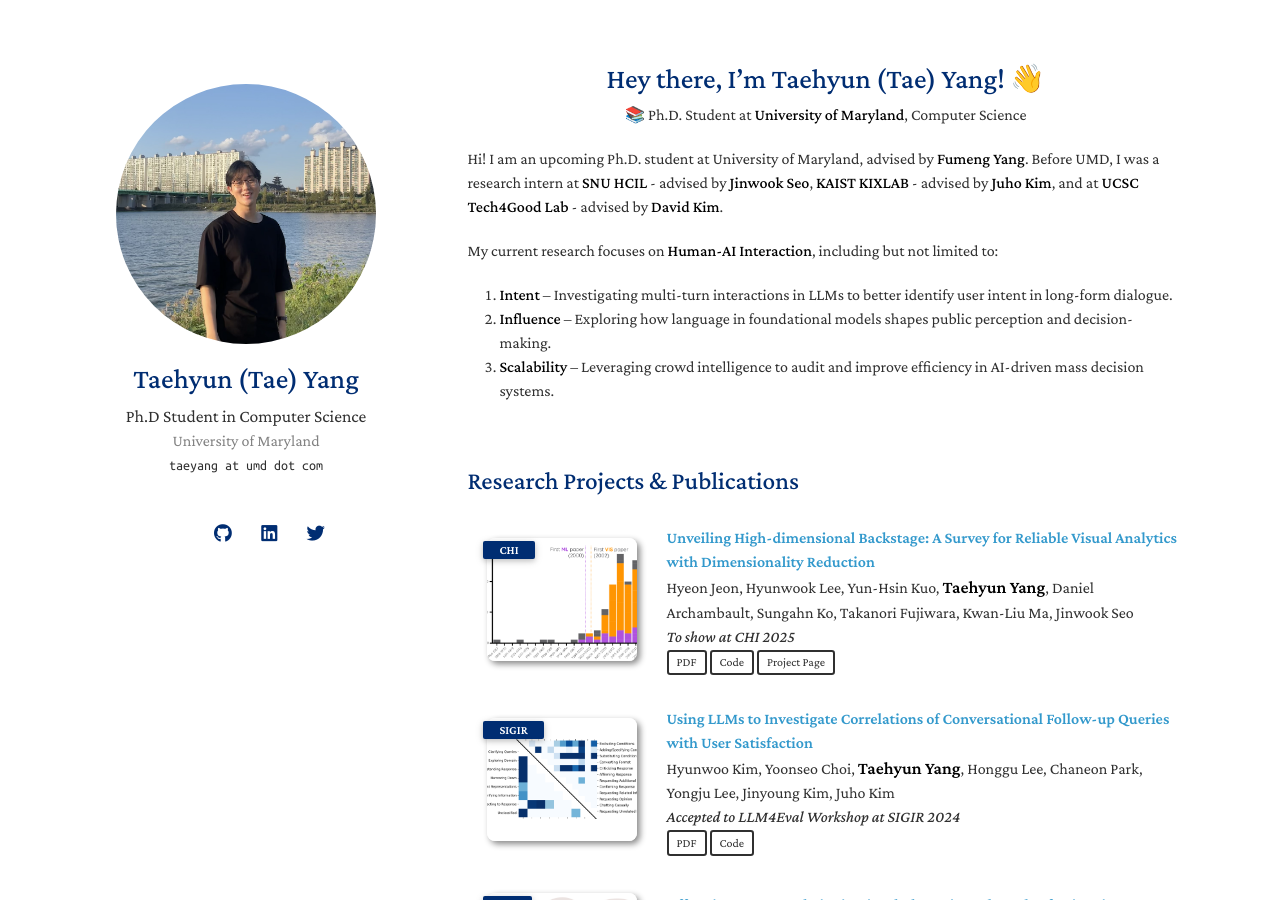
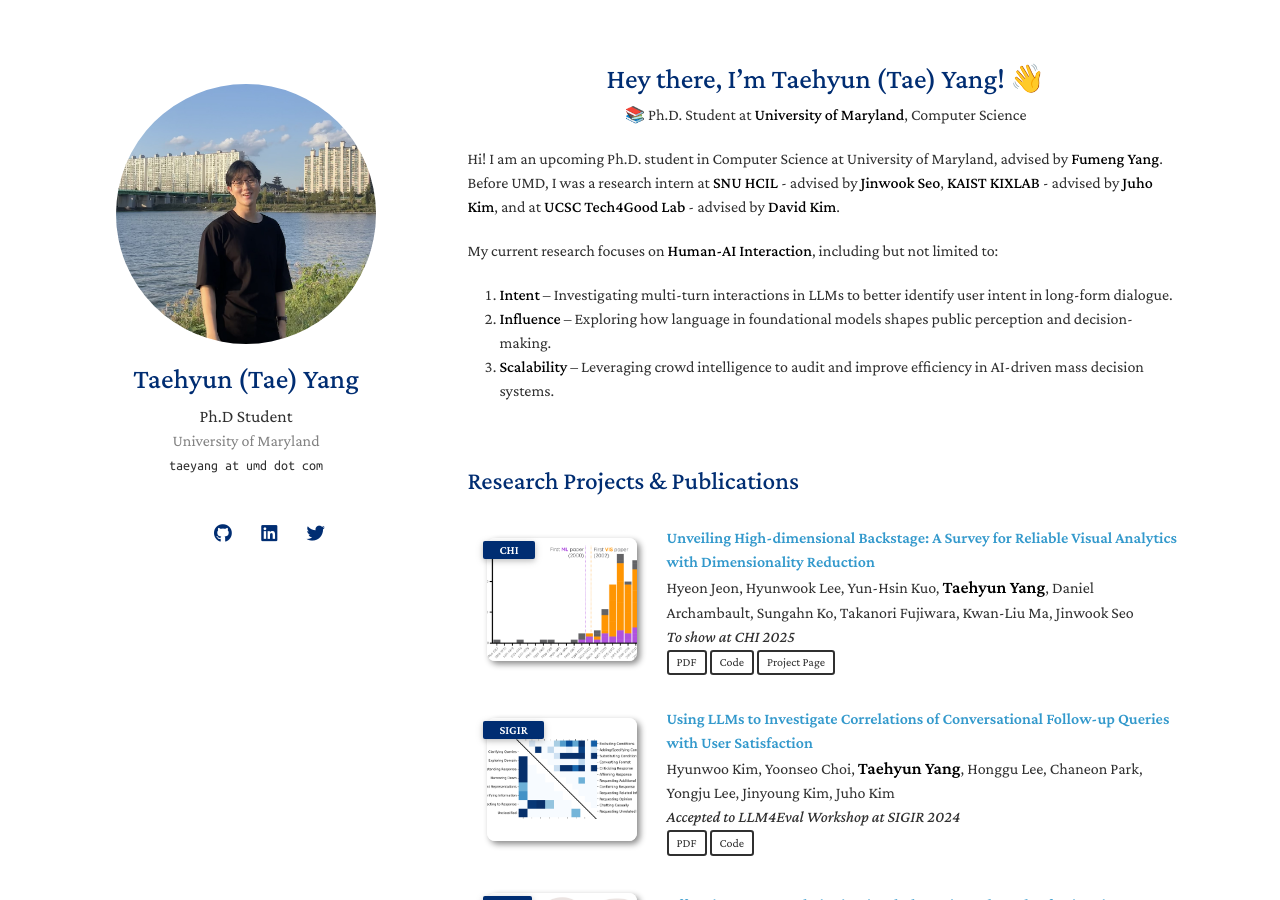
Before and after one commit to taehyun2017330/taehyun2017330.github.io, a Jekyll site: the page built from index.md, in a window 1280 px wide and 900 px high. Built offline with Jekyll 4.4.1, drawn with Linux system fonts in a browser that asks for light colours; nearby versions of some CDN libraries; a style sheet for code colours, icons or effects is not loaded; some of the changed lines change nothing that is shown.

Commit message:
updated for umd

```diff
--- a/_config.yml
+++ b/_config.yml
@@ -1,6 +1,6 @@
 # Basic Information
 title: Taehyun (Tae) Yang
-position: Ph.D Student in Computer Science
+position: Ph.D Student
 affiliation: University of Maryland
 email: >
   taeyang at
--- a/index.md
+++ b/index.md
@@ -10,7 +10,7 @@
   📚 Ph.D. Student at <strong>University of Maryland</strong>, Computer Science
 </p>
 
-Hi! I am an upcoming Ph.D. student at University of Maryland, advised by **Fumeng Yang**. Before UMD, I was a research intern at **SNU HCIL** - advised by **Jinwook Seo**, **KAIST KIXLAB** - advised by **Juho Kim**, and at **UCSC Tech4Good Lab** - advised by **David Kim**.
+Hi! I am an upcoming Ph.D. student in Computer Science at University of Maryland, advised by **Fumeng Yang**. Before UMD, I was a research intern at **SNU HCIL** - advised by **Jinwook Seo**, **KAIST KIXLAB** - advised by **Juho Kim**, and at **UCSC Tech4Good Lab** - advised by **David Kim**.
 
 My current research focuses on **Human-AI Interaction**, including but not limited to:
 
```
